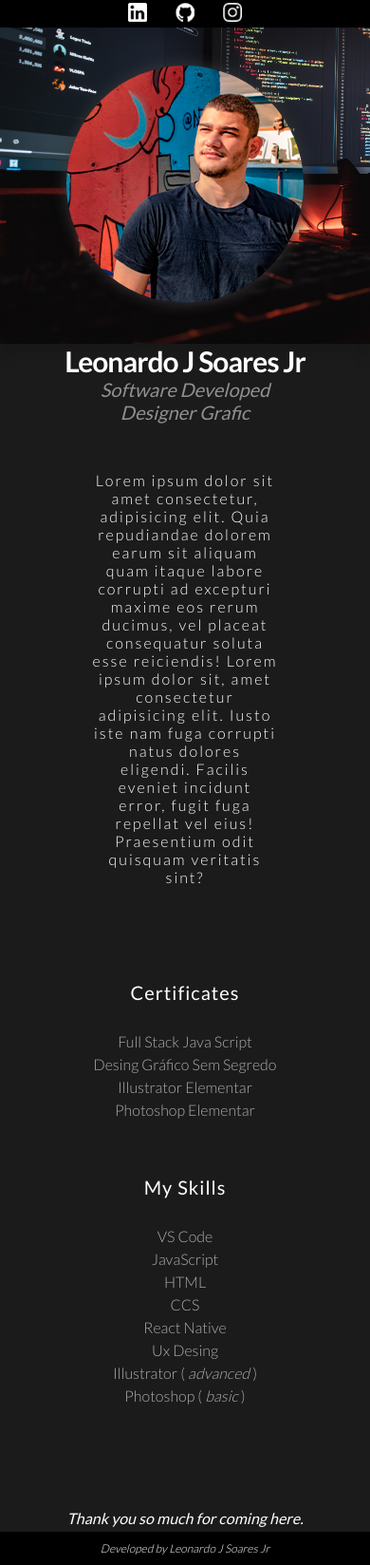
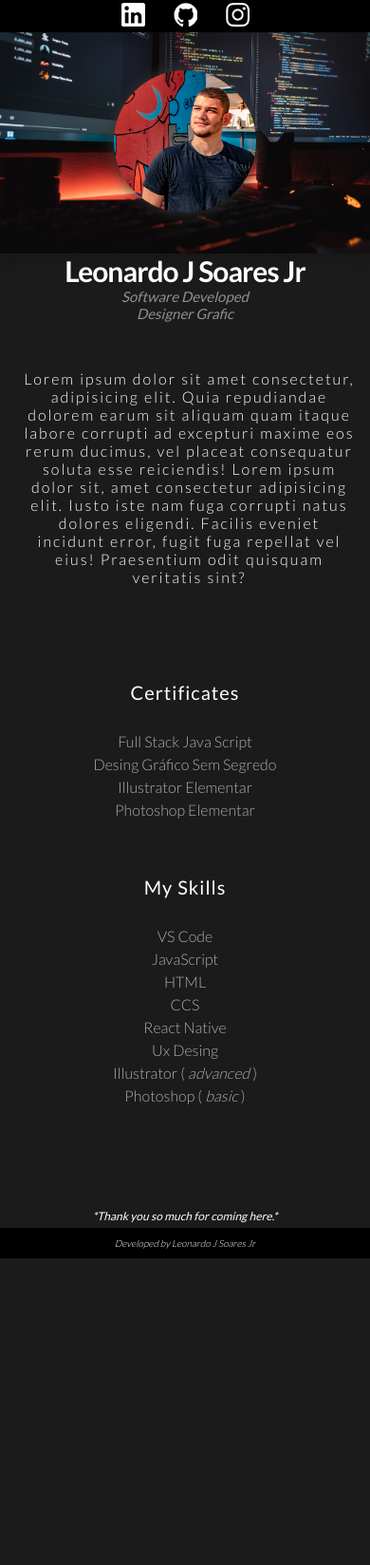
Before and after one commit to leonardojsjr/curriculum, a plain HTML site: page portfolio.html in a window 390 px wide. Shown: the whole page at 95% size. After the commit the page ends 1325 px from the top, so only its background shows below. Drawn offline with Linux system fonts and the light colour scheme.

Commit message:
Addition of media query
compatibility with smaller screens

```diff
--- a/portfolio.html
+++ b/portfolio.html
@@ -32,11 +32,13 @@
             <h3 class="h2">Designer Grafic</h3>
         </div>
     </section>
-            <div class="p">
-                <p>Lorem ipsum dolor sit amet consectetur, adipisicing elit. Quia repudiandae dolorem earum sit aliquam quam itaque labore corrupti ad excepturi maxime eos rerum ducimus, vel placeat consequatur soluta esse reiciendis!
-                    Lorem ipsum dolor sit, amet consectetur adipisicing elit. Iusto iste nam fuga corrupti natus dolores eligendi. Facilis eveniet incidunt error, fugit fuga repellat vel eius! Praesentium odit quisquam veritatis sint?
-                </p>
-            </div>
+
+    <div class="align p">
+        <p>Lorem ipsum dolor sit amet consectetur, adipisicing elit. Quia repudiandae dolorem earum sit aliquam quam itaque labore corrupti ad excepturi maxime eos rerum ducimus, vel placeat consequatur soluta esse reiciendis!
+            Lorem ipsum dolor sit, amet consectetur adipisicing elit. Iusto iste nam fuga corrupti natus dolores eligendi. Facilis eveniet incidunt error, fugit fuga repellat vel eius! Praesentium odit quisquam veritatis sint?
+        </p>
+    </div>
+
     <section >
         <div class="align">
             <h3 class="h3">Certificates</h3>
@@ -59,9 +61,10 @@
                 </ul>
         </div>
         <div class="thanks align">
-            <p><i>Thank you so much for coming here.</i></p>
+            <p><i>*Thank you so much for coming here.*</i></p>
         </div>
     </section>
+
     <footer>Developed by Leonardo J Soares Jr</footer>
 </body>
 </html>
--- a/profile.css
+++ b/profile.css
@@ -4,6 +4,60 @@
     box-sizing: 0;
 }
 
+
+/****************
+* MEDIA QUERIES
+*****************/
+@media (max-width: 400px){
+
+    body{
+        text-align: center;
+    }
+
+    body section .social{
+        width: 25px;
+        height: 25px;
+    }
+
+    body section .banner{
+        background-attachment: local;
+    }
+
+    body section .img{
+        width: 150px;
+    }
+
+    body section h1{
+      font-size: 30px;
+    }
+
+    body section .h2{
+        font-size: 15px;
+    }
+
+    body section .h3{
+        font-size: 20px;
+    }
+
+    body .p{
+        width: 90vw;
+        margin-left: 24px ;
+    }
+
+    body .thanks{
+        font-size: 12px;
+    }
+
+    body footer{
+        font-size: 10px;
+    }
+
+}
+
+
+/********
+* BODY
+*********/
 body{
     font-family: 'lato';
     background: rgb(27, 27, 27);
@@ -38,6 +92,7 @@ body{
 *********/
 .banner{
     background-image: url(img/banner.jpg);
+    background-attachment: fixed;
     width: 100%;
     height: 35%;
     background-size: cover;
@@ -90,6 +145,7 @@ h1{
 
 .p{
     padding: 10px 0px 100px 0px;
+    margin: auto;
     letter-spacing: 2px;
     font-weight:300 ;
     width: 50vw;
--- a/style.css
+++ b/style.css
@@ -1,6 +1,34 @@
 @import "profile.css";
 
+/****************
+* MEDIA QUERIES
+*****************/
+@media (max-width: 400px){
+    .body h1{
+      font-size: 40px;
+    }
 
+    .body h2{
+        font-size: 15px;
+    }
+
+    .body h3{
+        font-size: 12px;
+    }
+
+    .body .div{
+        width: 100%;
+    }
+
+    .body div .button{
+        width: 80%;
+    }
+
+}
+
+/*******
+* BODY
+********/
 .body{
     background-image: url(img/background.jpg);
     background-repeat: no-repeat;
@@ -10,6 +38,12 @@
     font-weight: 900;
 }
 
+
+
+
+/************
+* CONTAINER
+*************/
 div{
     margin: auto;
     justify-content: center;
@@ -22,8 +56,6 @@ div{
 div img{
     padding-top: 40px;
     width: 150px;
-    height: 200px;
-    margin-bottom: 10px;
 }
 
 .containerW{
@@ -53,6 +85,10 @@ h3{
 }
 
 
+
+/********
+* BUTTON
+*********/
 .input{
     background: white;
     padding: 10px;
```
